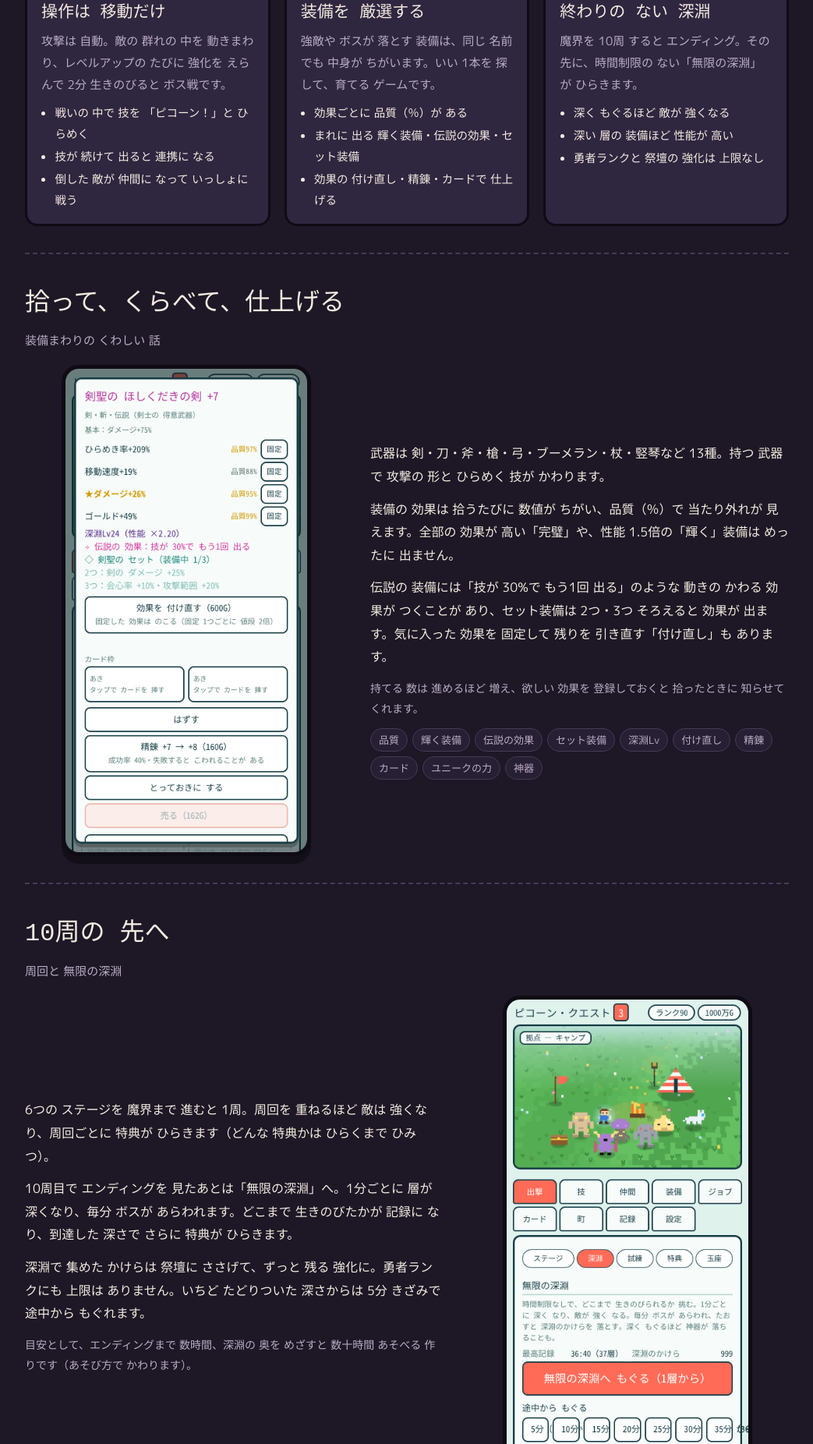
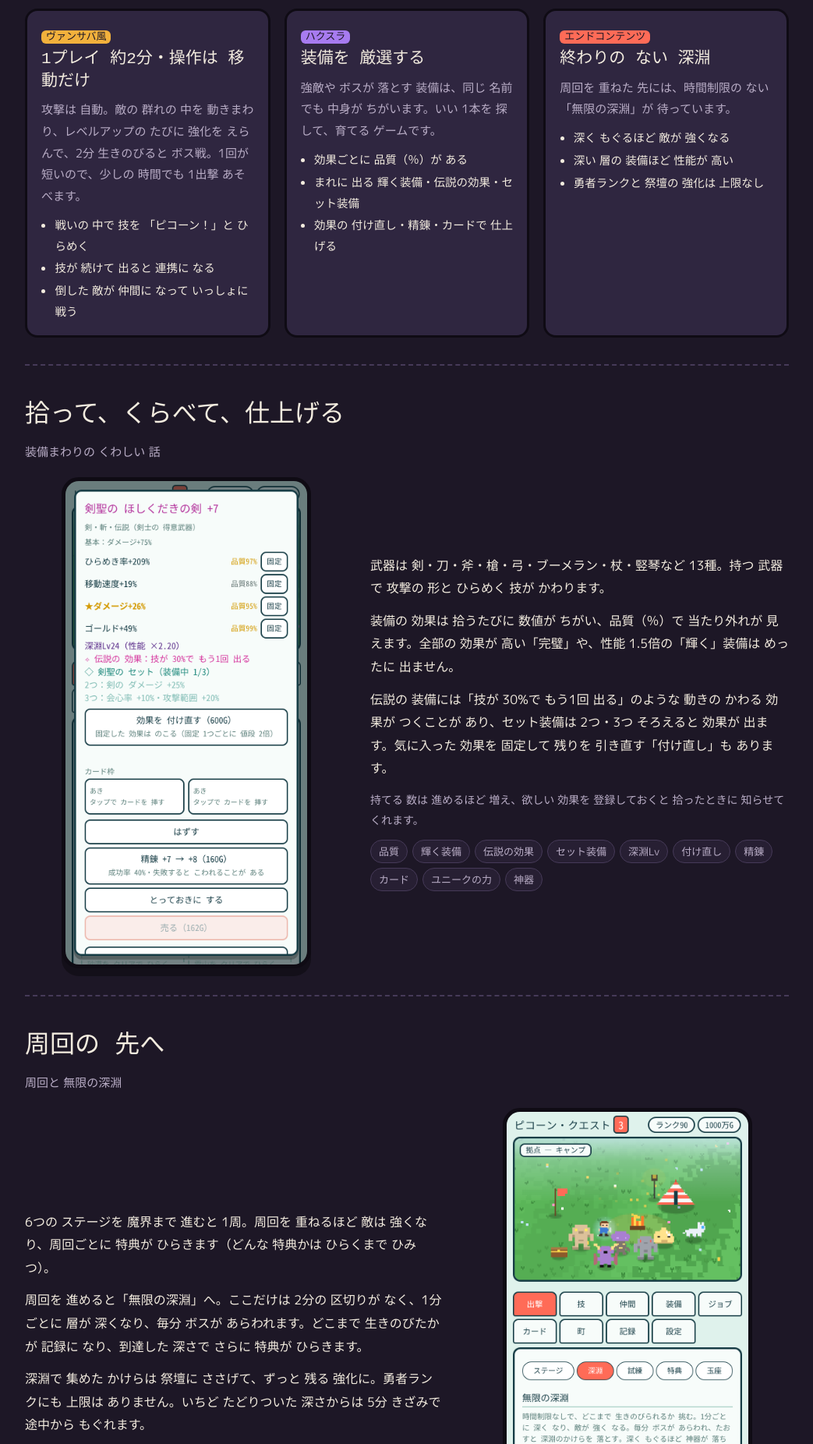
Before and after one commit to u1908inter/pikon-quest3, a plain HTML site: page index.html in a window 1280 px wide. Shown: the part 737-2589 px from the top of the page at 78% size, without its empty margins (118-1161 px from the left). Drawn offline with Linux system fonts and the light colour scheme; a web font is replaced by a local one.

Commit message:
紹介ページ：エンディングの周回数を伏せ、1プレイ約2分を強調
Co-Authored-By: Claude Opus 5.5 <noreply@anthropic.com>
Claude-Session: https://claude.ai/code/session_01Nw89DTUZgyNiroyHWTfm5y

```diff
--- a/index.html
+++ b/index.html
@@ -9,11 +9,11 @@
 <link rel="icon" href="assets/icon.png">
 <link rel="apple-touch-icon" href="assets/icon.png">
 <link rel="canonical" href="https://u1908inter.github.io/pikon-quest3/">
-<meta name="description" content="押しよせる敵を 自動攻撃で なぎはらいながら、装備を 集めて 鍛える。ハクスラ要素の 強い、ヴァンサバ風の ドット絵アクション。ブラウザで 無料・ダウンロード不要。">
+<meta name="description" content="押しよせる敵を 自動攻撃で なぎはらいながら、装備を 集めて 鍛える。ハクスラ要素の 強い、ヴァンサバ風の ドット絵アクション。1プレイ 約2分。ブラウザで 無料・ダウンロード不要。">
 <meta property="og:type" content="website">
 <meta property="og:site_name" content="ピコーン・クエスト3">
 <meta property="og:title" content="ピコーン・クエスト3">
-<meta property="og:description" content="押しよせる敵を 自動攻撃で なぎはらいながら、装備を 集めて 鍛える。ハクスラ要素の 強い、ヴァンサバ風の ドット絵アクション。ブラウザで 無料・ダウンロード不要。">
+<meta property="og:description" content="押しよせる敵を 自動攻撃で なぎはらいながら、装備を 集めて 鍛える。ハクスラ要素の 強い、ヴァンサバ風の ドット絵アクション。1プレイ 約2分。ブラウザで 無料・ダウンロード不要。">
 <meta property="og:url" content="https://u1908inter.github.io/pikon-quest3/">
 <meta property="og:image" content="https://u1908inter.github.io/pikon-quest3/assets/og.png">
 <meta name="twitter:card" content="summary_large_image">
@@ -51,6 +51,7 @@ h1 .three{color:var(--gold)}
 .btn:active{transform:translateY(4px);box-shadow:0 1px 0 var(--frame)}
 .btn.sub{background:var(--card);color:var(--ink);font-size:18px;padding:10px 20px}
 .note{font-size:13px;color:var(--ink2);margin:0}
+.pill2{display:flex;flex-wrap:wrap;gap:8px;margin:0}.pill2 span{font-family:var(--f-dot);font-size:17px;background:var(--card);border:2px solid var(--gold);border-radius:999px;padding:3px 14px}.pill2 span:first-child{background:var(--gold);color:#2b1d14;border-color:var(--frame)}
 .phones{display:flex;gap:14px;justify-content:center}
 .phone{border:5px solid var(--frame);border-radius:22px;overflow:hidden;background:#000;box-shadow:0 10px 0 rgba(0,0,0,.35)}
 .phone img{display:block;width:100%;height:auto}
@@ -114,6 +115,7 @@ footer{padding-block:26px 40px;border-top:2px dashed var(--line);text-align:cent
     <img class="icon" src="assets/icon.png" alt="" width="88" height="88">
     <h1>ピコーン・<br>クエスト<span class="three">3</span></h1>
     <p class="lead">押しよせる敵を <b>自動攻撃で なぎはらいながら</b>、拾った装備を <b>くらべて 鍛えて 強くなる</b>。ハクスラ要素の 強い、ヴァンサバ風の ドット絵アクションです。</p>
+    <p class="pill2"><span>⏱ 1プレイ 約2分</span><span>すきま時間に 1回ずつ</span></p>
     <div class="ctas">
       <a class="btn" href="pikon-quest3.html">▶ ブラウザで あそぶ</a>
     </div>
@@ -129,8 +131,8 @@ footer{padding-block:26px 40px;border-top:2px dashed var(--line);text-align:cent
   <h2 id="f-h">どんな ゲーム？</h2>
   <div class="feat">
     <article class="card c1">
-      <h3><span class="k">ヴァンサバ風</span><br>操作は 移動だけ</h3>
-      <p>攻撃は 自動。敵の 群れの 中を 動きまわり、レベルアップの たびに 強化を えらんで 2分 生きのびると ボス戦です。</p>
+      <h3><span class="k">ヴァンサバ風</span><br>1プレイ 約2分・操作は 移動だけ</h3>
+      <p>攻撃は 自動。敵の 群れの 中を 動きまわり、レベルアップの たびに 強化を えらんで、2分 生きのびると ボス戦。1回が 短いので、少しの 時間でも 1出撃 あそべます。</p>
       <ul>
         <li>戦いの 中で 技を 「ピコーン！」と ひらめく</li>
         <li>技が 続けて 出ると 連携に なる</li>
@@ -148,7 +150,7 @@ footer{padding-block:26px 40px;border-top:2px dashed var(--line);text-align:cent
     </article>
     <article class="card c3">
       <h3><span class="k">エンドコンテンツ</span><br>終わりの ない 深淵</h3>
-      <p>魔界を 10周 すると エンディング。その 先に、時間制限の ない「無限の深淵」が ひらきます。</p>
+      <p>周回を 重ねた 先には、時間制限の ない「無限の深淵」が 待っています。</p>
       <ul>
         <li>深く もぐるほど 敵が 強くなる</li>
         <li>深い 層の 装備ほど 性能が 高い</li>
@@ -173,14 +175,14 @@ footer{padding-block:26px 40px;border-top:2px dashed var(--line);text-align:cent
 </section>
 
 <section aria-labelledby="d-h">
-  <h2 id="d-h">10周の 先へ<small>周回と 無限の深淵</small></h2>
+  <h2 id="d-h">周回の 先へ<small>周回と 無限の深淵</small></h2>
   <div class="split rev">
     <div class="shot"><div class="phone"><img src="assets/camp.png" alt="拠点の 画面。無限の深淵の 最高記録と、5分ごとに 途中から もぐれる ボタンが 並んでいる" width="390" height="780" loading="lazy"></div></div>
     <div>
       <p>6つの ステージを 魔界まで 進むと 1周。周回を 重ねるほど 敵は 強くなり、周回ごとに 特典が ひらきます（どんな 特典かは ひらくまで ひみつ）。</p>
-      <p>10周目で エンディングを 見たあとは「無限の深淵」へ。1分ごとに 層が 深くなり、毎分 ボスが あらわれます。どこまで 生きのびたかが 記録に なり、到達した 深さで さらに 特典が ひらきます。</p>
+      <p>周回を 進めると「無限の深淵」へ。ここだけは 2分の 区切りが なく、1分ごとに 層が 深くなり、毎分 ボスが あらわれます。どこまで 生きのびたかが 記録に なり、到達した 深さで さらに 特典が ひらきます。</p>
       <p>深淵で 集めた かけらは 祭壇に ささげて、ずっと 残る 強化に。勇者ランクにも 上限は ありません。いちど たどりついた 深さからは 5分 きざみで 途中から もぐれます。</p>
-      <p class="q">目安として、エンディングまで 数時間、深淵の 奥を めざすと 数十時間 あそべる 作りです（あそび方で かわります）。</p>
+      <p class="q">1回は 短くても、くり返すほど 先へ 進める 作りです。深淵の 奥を めざすと 数十時間 あそべます（あそび方で かわります）。</p>
     </div>
   </div>
 </section>
@@ -190,7 +192,7 @@ footer{padding-block:26px 40px;border-top:2px dashed var(--line);text-align:cent
   <ol class="steps">
     <li>画面を ドラッグして 動く。攻撃は 自動で 出ます。</li>
     <li>敵が 落とす ひし形を 拾って レベルアップ。強化を 1つ えらびます（自動でも えらべます）。</li>
-    <li>2分 生きのびると ボス。倒せば ステージ クリア。倒れても、経験値・仲間・装備は 持ち帰れます。</li>
+    <li>2分 生きのびると ボス。倒せば ステージ クリア（1回 約2分）。倒れても、経験値・仲間・装備は 持ち帰れます。</li>
     <li>拠点で 装備・ジョブ・仲間を ととのえて、また 出撃。わからなく なったら 設定の「あそびかた」へ。</li>
   </ol>
   <p class="keys">パソコンでは <kbd>W</kbd><kbd>A</kbd><kbd>S</kbd><kbd>D</kbd> か 矢印キーで 移動、<kbd>Space</kbd> で 必殺技、<kbd>Esc</kbd> で 一時停止。</p>
```
Also changed, not shown: src/intro.html (+11 -9 lines), assets/og.png, 2 other files.
